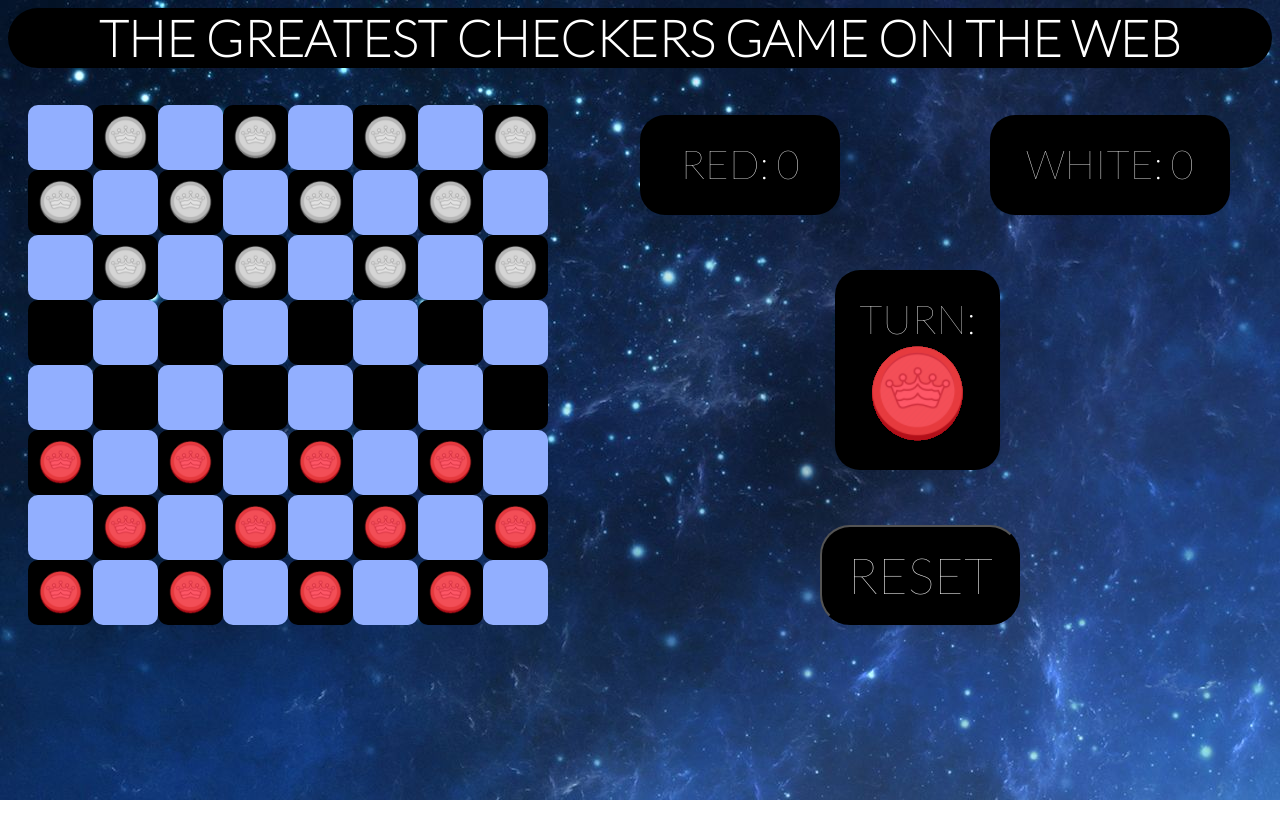
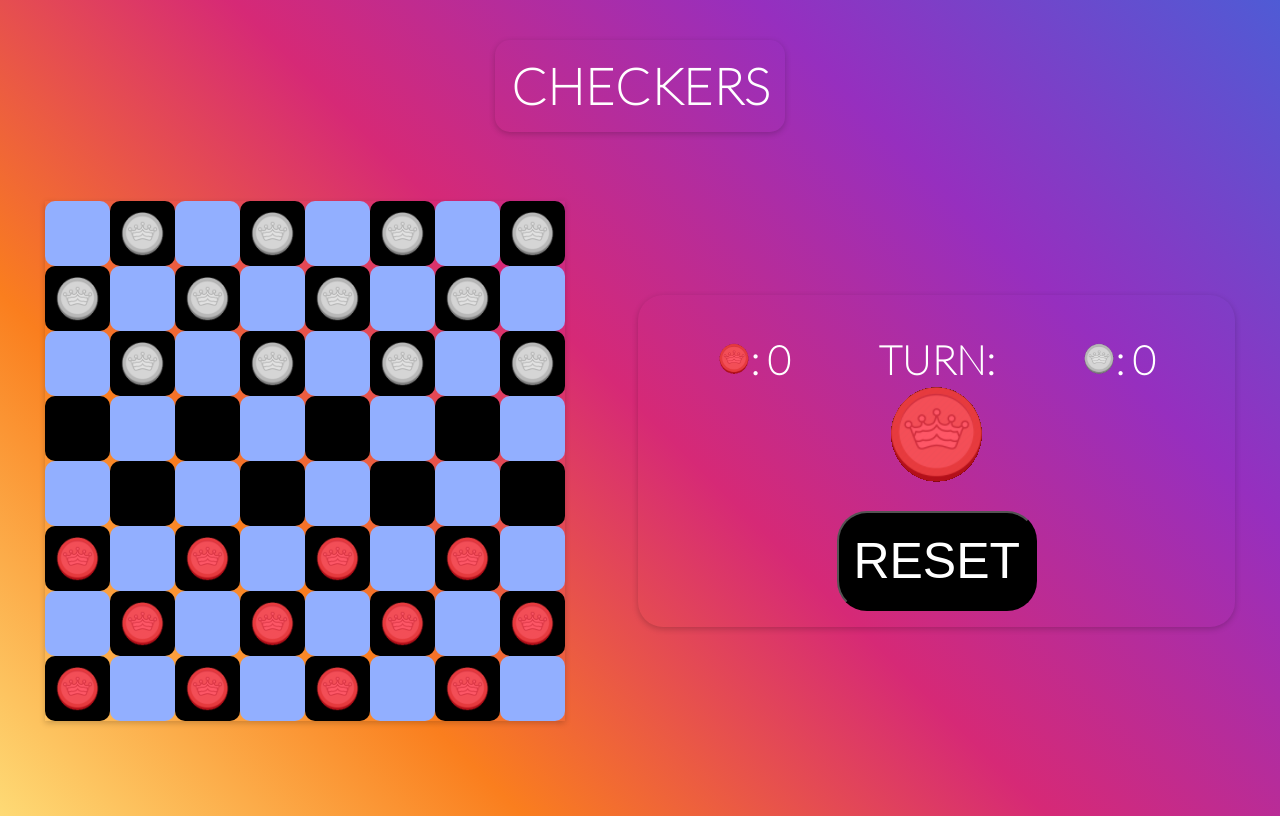
Before and after one commit to codewithmarty/checkers, a plain HTML site: page index.html in a window 1280 px wide. Drawn offline with Linux system fonts and the light colour scheme.

Commit message:
refactor: cleaned up the css and javascript

```diff
--- a/index.html
+++ b/index.html
@@ -10,8 +10,9 @@
     <title>CHECKERS</title>
 </head>
 <body>
-    <h1 id ="title" class="main-text">THE GREATEST CHECKERS GAME ON THE WEB</h1>
+    <h1 id ="title" class="main-text">CHECKERS</h1>
     <h3 id="message" class="main-text"></h3>
+    <div>
         <section id="board">
             <div class="cell"></div>
             <div id="00" class="active-cell" ondrop="onDrop(event)" ondragover="onDragOver(event)"><img ondragstart="onDragStart(event)" ondragend="onDragEnd(event)" ondragenter="onDragEnter(event)" ondragleave="onDragLeave(event)" class="white" draggable="true" src="img/white-piece.png"></div>
@@ -79,11 +80,14 @@
             <div class="cell"></div>
         </section>
         <section id="score-info">
-        <div id="red-score" class="info">RED: 0</div>
+            <div>
+                <div id="red-score" class="info"><img id="turn-image" src="img/red-piece.png">: 0</div>
                 <div id="current-turn" class="info">TURN:<img id="turn-image" src="img/red-piece.png"></div>
-        <div id="white-score" class="info">WHITE: 0</div>
+                <div id="white-score" class="info"><img id="turn-image" src="img/white-piece.png">: 0</div>
+            </div>
             <button id="reset">RESET</button>
         </section>
+    </div>
     <script src="script.js"></script>
 </body>
 </html>
--- a/script.js
+++ b/script.js
@@ -1,17 +1,21 @@
-// Adjusted June 3, 2021 @4:14 pm
-// Initialize Variables
-let numRedAcquired = 0;    // number of pieces acquired by red
-let numWhiteAcquired = 0;  // number of pieces acquired by white
 const redHTML = '<img ondragstart="onDragStart(event)" ondragend="onDragEnd(event)" ondragenter="onDragEnter(event)" ondragleave="onDragLeave(event)" class="red" draggable="true" src="img/red-piece.png">';
 const whiteHTML = '<img ondragstart="onDragStart(event)" ondragend="onDragEnd(event)" ondragenter="onDragEnter(event)" ondragleave="onDragLeave(event)" class="white" draggable="true" src="img/white-piece.png">';
 const whiteKingHTML = '<img ondragstart="onDragStart(event)" ondragend="onDragEnd(event)" ondragenter="onDragEnter(event)" ondragleave="onDragLeave(event)" class="kingWhite" draggable="true" src="img/white-king-piece.png">';
 const redKingHTML = '<img ondragstart="onDragStart(event)" ondragend="onDragEnd(event)" ondragenter="onDragEnter(event)" ondragleave="onDragLeave(event)" class="kingRed" draggable="true" src="img/red-king-piece.png">';
-const moveAudioElement = new Audio("music/move.mp3");
-const winAudioElement = new Audio("music/win2.mp3");
 
+let numRedAcquired = 0;
+let numWhiteAcquired = 0;
 var dragged;
 let killPiece;
-let board = [["white","white","white","white"], ["white","white","white","white"], ["white","white","white","white"], ["","","",""], ["","","",""], ["red","red","red","red"], ["red","red","red","red"], ["red","red","red","red"]];
+let board = [
+  ["white","white","white","white"],
+  ["white","white","white","white"],
+  ["white","white","white","white"],
+  ["","","",""], ["","","",""],
+  ["red","red","red","red"],
+  ["red","red","red","red"],
+  ["red","red","red","red"]
+];
 let startingId = null;
 let startingX, finalX;
 let startingY, finalY;
@@ -21,17 +25,16 @@ let firstTurn = true;
 let ableToMove, kill, dragWorked;
 let registerWinner = false;
 
-// Cache Elements from HTML to JS
 let activeCellsEl = document.querySelectorAll(".active-cell");
 let redScoreEl = document.getElementById("red-score");
 let whiteScoreEl = document.getElementById("white-score");
 let resetBtnEl = document.getElementById("reset");
 let currentTurnEl = document.getElementById("current-turn");
 
-// Add Event Listeners
 resetBtnEl.addEventListener("click", resetGame);
 resetBtnEl.addEventListener("mouseover", mouseOverReset);
 resetBtnEl.addEventListener("mouseout", returnResetButton);
+
 for (i=0; i < 32; i++){
   activeCellsEl[i].addEventListener("dragstart", onDragStart);
   activeCellsEl[i].addEventListener("dragend", onDragEnd);
@@ -44,8 +47,8 @@ for (i=0; i < 32; i++){
 function updateScore(red, white){
     numRedAcquired += red;
     numWhiteAcquired += white;
-    redScoreEl.innerHTML = "RED: " + numRedAcquired;
-    whiteScoreEl.innerHTML = "WHITE: " + numWhiteAcquired;
+    redScoreEl.innerHTML = '<img id="turn-image" src="img/red-piece.png">: ' + numRedAcquired;
+    whiteScoreEl.innerHTML = '<img id="turn-image" src="img/white-piece.png">: ' + numWhiteAcquired;
 };
 
 function kingsRow(event) {
@@ -76,15 +79,11 @@ function checkAndAnnounceWinner(){
   if (countWhite === 0) {
     registerWinner = true;
     currentTurnEl.innerHTML = "WHITE WINS!";
-    winAudioElement.currentTime = 51;
-    winAudioElement.volume = 0.05;
-    winAudioElement.play();
     } else if (countRed === 0) {
     registerWinner = true;
     currentTurnEl.innerHTML = "RED WINS!";
-    winAudioElement.volume = 0.05;
-    winAudioElement.play();
   }
+
 };
 
 function even(number){
@@ -92,8 +91,6 @@ function even(number){
     return true;
   }
 }
-
-// dragging crap :D
 
 function onDragStart(event){
   dragged = event.target;
@@ -108,7 +105,7 @@ function onDragStart(event){
     startingX = event.clientX;
     startingY = event.clientY;
   } else if (currentPlayer === previousPlayer){
-    event.preventDefault(); // prevents player from repeating
+    event.preventDefault();
   }
   else {
     dragWorked = false;
@@ -225,9 +222,6 @@ function onDrop(event) {
       event.target.style.background = "";
       dragged.parentNode.removeChild( dragged );
       event.target.appendChild( dragged );
-      moveAudioElement.currentTime = 0.6;
-      moveAudioElement.volume = 0.1;
-      moveAudioElement.play();
       if (dragged.className === "red") {
         board[parseInt(dropId[0])][parseInt(dropId[1])] = "red";
         kingsRow(event);
@@ -265,19 +259,27 @@ function onDrop(event) {
 }
 
 function resetGame(){
-  numRedAcquired = 0;    // number of pieces acquired by red
+  numRedAcquired = 0;
   numWhiteAcquired = 0;
-  winAudioElement.currentTime = 0;
-  winAudioElement.pause();
+
   let id = "";
-  board = [["white","white","white","white"], ["white","white","white","white"], ["white","white","white","white"], ["","","",""], ["","","",""], ["red","red","red","red"], ["red","red","red","red"], ["red","red","red","red"]];
+  board = [
+    ["white","white","white","white"],
+    ["white","white","white","white"],
+    ["white","white","white","white"],
+    ["","","",""],
+    ["","","",""],
+    ["red","red","red","red"],
+    ["red","red","red","red"],
+    ["red","red","red","red"]
+  ];
   currentPlayer = "red";
   previousPlayer = null;
   firstTurn = true;
   registerWinner = false;
   currentTurnEl.innerHTML = 'TURN:<img src="img/red-piece.png">';
-  whiteScoreEl.innerHTML = "WHITE: 0";
-  redScoreEl.innerHTML = "RED: 0";
+  whiteScoreEl.innerHTML = '<img id="turn-image" src="img/white-piece.png">: 0';
+  redScoreEl.innerHTML = '<img id="turn-image" src="img/red-piece.png">: 0'
   for (let j=0; j < 4; j++) {
     for (let i=0; i < 8; i++) {
       id = i.toString() + j.toString();
--- a/style.css
+++ b/style.css
@@ -1,44 +1,73 @@
-* {
-  scale(1);
-}
 body {
-  display: grid;
-  background: url("img/background.jpg");
+  display: flex;
+  font-weight: bold;
+  flex-direction: column;
+  font-family: 'Lato', sans-serif;;
+  background: linear-gradient(45deg, #feda75, #fa7e1e, #d62976, #962fbf, #4f5bd5);
+  height: 100vh;
   grid-template-columns: 1fr 1fr;
 }
 
+body > div {
+  display: flex;
+  flex-wrap: wrap;
+  justify-content: space-around;
+  align-items: center;
+}
+
 #title {
-  grid-column: 1 / span 3;
-  font-weight: bold;
-  font-family: 'Lato', sans-serif;;
   font-size: 50px;
   color: white;
-  border-radius: 50px;
-  background-color: black;
+  border-radius: 15px;
   text-align: center;
-  margin: 0 0 -30px 0;
+  box-shadow: 0 2px 6px rgba(0,0,0,0.2);
+  margin: 2rem auto;
+  padding: 1rem;
 }
 
 #board {
   display: grid;
-  margin: 30px 0px 0px 20px;
-  grid-template-columns: auto auto auto auto auto auto auto auto;
-  width: 80%;
-  grid-column: 1;
+  grid-template-columns: repeat(8, auto);
+  box-shadow: 0 2px 6px rgba(0,0,0,0.2);
 }
 
-.cell, .active-cell {
+
+.cell,
+.active-cell {
+  display: flex;
+  align-items: center;
+  justify-content: center;
   width: 65px;
   height: 65px;
   border-radius: 10px;
+}
+
+@media (max-width: 768px) {
+
+  .cell,
+  .active-cell {
+    width: 50px;
+    height: 50px;
+  }
+
+  body {
+    background: linear-gradient(to right, rgb(54, 32, 8), #49dbff);
+  }
+
+  #title {
+    margin: 0;
+  }
+
+}
+
+.cell {
   cursor: default;
   background-color: rgb(146, 175, 255);
 }
+
 .active-cell {
-cursor: grab;
-line-height: 100px;
-background-color:black;
-text-align: center;
+  cursor: grab;
+  background-color:black;
 }
 
 .white, .red, .kingWhite, .kingRed {
@@ -49,11 +78,7 @@ text-align: center;
 #reset {
   cursor: pointer;
   border-radius: 30px;
-  font-family: 'Lato', sans-serif;
   font-size: 50px;
-  grid-row: 3;
-  grid-column: 2;
-  margin: 0px 0px 0px -20px;
   width: 200px;
   height: 100px;
   background-color: black;
@@ -61,43 +86,39 @@ text-align: center;
 }
 
 #red-score.info, #white-score.info {
-  background-color: black;
   color: white;
-  font-family: 'Lato', sans-serif;
-  grid-row: 1;
   font-size: 40px;
-  border-radius: 25px;
   padding: 25px 0px 0px 0px;
-  margin: 40px 0px 0px 0px;
   width: 200px;
   height: 75px;
   text-align: center;
 }
 
-#white-score.info {
-  margin: 40px 0 0 150px;
-  width: 240px;
+#red-score img,
+#white-score img {
+  width: 2rem;
 }
 
 #current-turn.info {
-  background-color: black;
   color: white;
-  font-family: 'Lato', sans-serif;
   border-radius: 25px;
   padding: 25px 0px 0px 0px;
   font-size: 40px;
-  grid-row: 2;
-  grid-column: 2;
   width: 165px;
   height: 175px;
   text-align: center;
-  margin: -30px 0px 0px -5px;
 }
 
 #score-info {
-  display: grid;
-  grid-template-rows: 1fr 1fr;
-  grid-template-columns: 1fr 1fr 1fr;
+  display: flex;
+  flex-direction: column;
   border-radius: 25px;
-  justify-content: space-evenly;
+  align-items: center;
+  box-shadow: 0 2px 6px rgba(0,0,0,0.2);
+  padding: 1rem;
 }
+
+#score-info > div {
+  display: flex;
+  justify-content: space-around;
+}
```
Also changed, not shown: prep/Wireframe.jpeg (deleted), 5 other files. Lines whose indentation alone changed are shown as unchanged.
